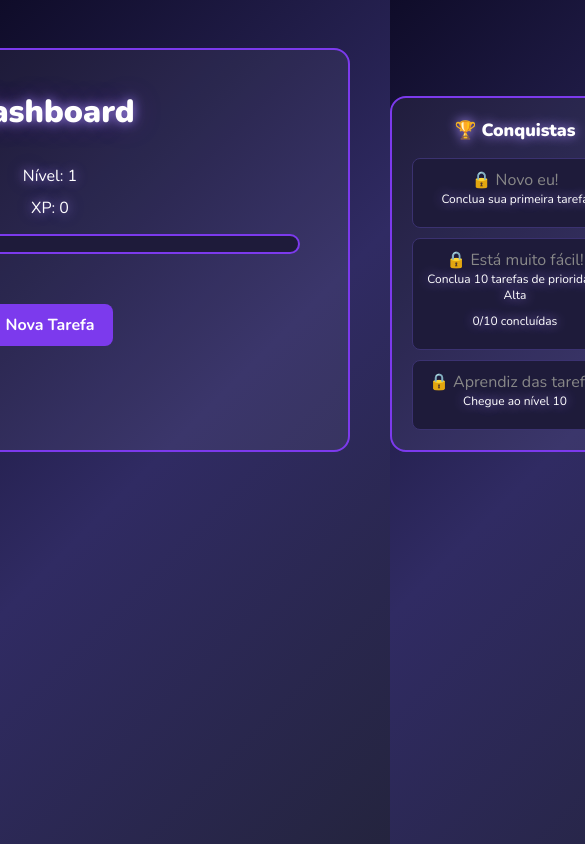
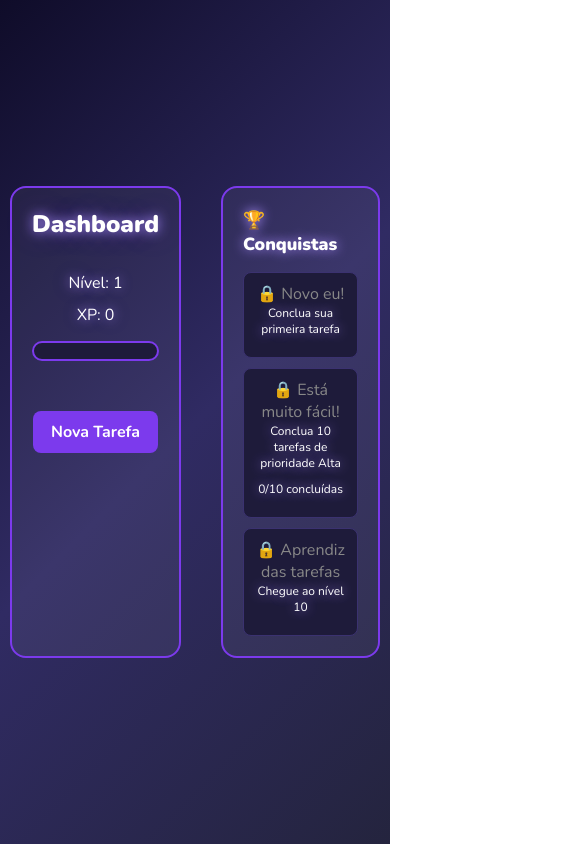
Before and after one commit to E-Danillo/dashboard-de-tarefas-gamificado-react, a React (Vite) app: page / in a window 390 px wide. Shown: the top 844 px of the page, 585 px wide, since content can reach past the window. Built offline with nearby package versions, Linux system fonts and the light colour scheme.

Commit message:
feat: adiciona responsividade mobile ao dashboard

```diff
--- a/src/App.css
+++ b/src/App.css
@@ -257,3 +257,67 @@ select:hover {
     background: #1b2d2b;
     color: #34d399;
 }
+
+/* 📱 Responsividade básica */
+@media (max-width: 768px) {
+  body {
+    flex-direction: column;
+    align-items: center;
+    padding: 20px 10px;
+    gap: 20px;
+  }
+
+  #div-principal {
+    width: 100%;
+    max-width: 100%;
+    padding: 20px;
+  }
+
+  #container_conquistas {
+    width: 100%;
+    margin-top: 0;
+  }
+
+  #input,
+  select {
+    width: 100%;
+  }
+
+  #lista_de_tarefas {
+    max-width: 100%;
+  }
+
+  #barra_nivel {
+    max-width: 100%;
+  }
+}
+
+/* 📱 Celulares menores ainda */
+@media (max-width: 480px) {
+  h1 {
+    font-size: 1.5rem;
+  }
+
+  #lista_de_tarefas li {
+    flex-direction: column;
+    align-items: flex-start;
+    gap: 10px;
+  }
+
+  #lista_de_tarefas li span {
+    width: 100%;
+  }
+
+  #lista_de_tarefas li button {
+    width: 100%;
+  }
+
+  #botoes-formulario {
+    flex-direction: column;
+    width: 100%;
+  }
+
+  #botoes-formulario button {
+    width: 100%;
+  }
+}
```
Also changed, not shown: preview.png.
